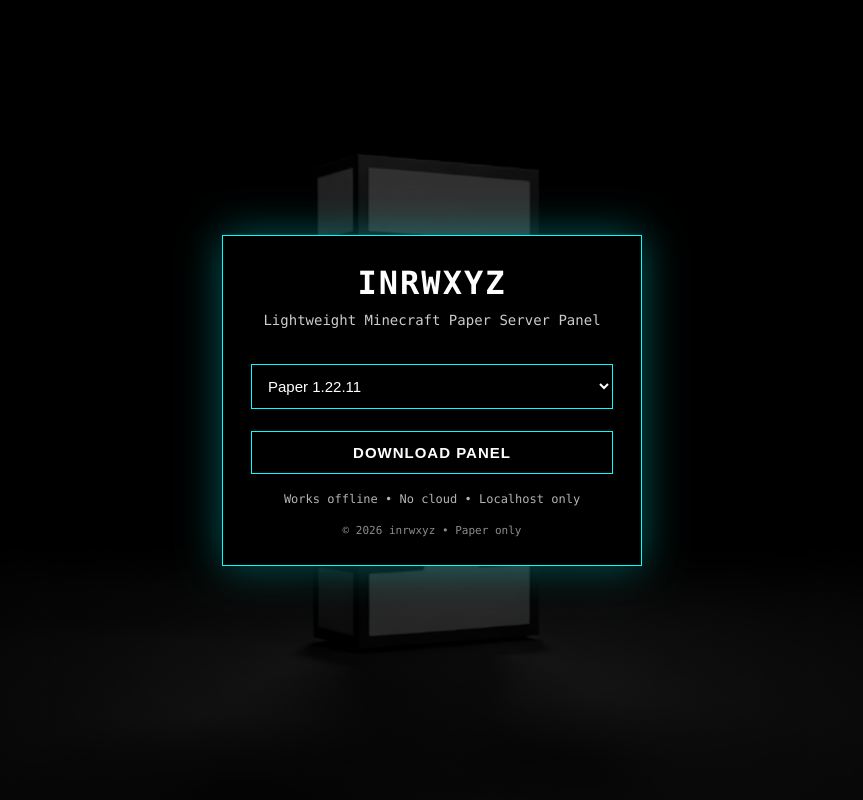
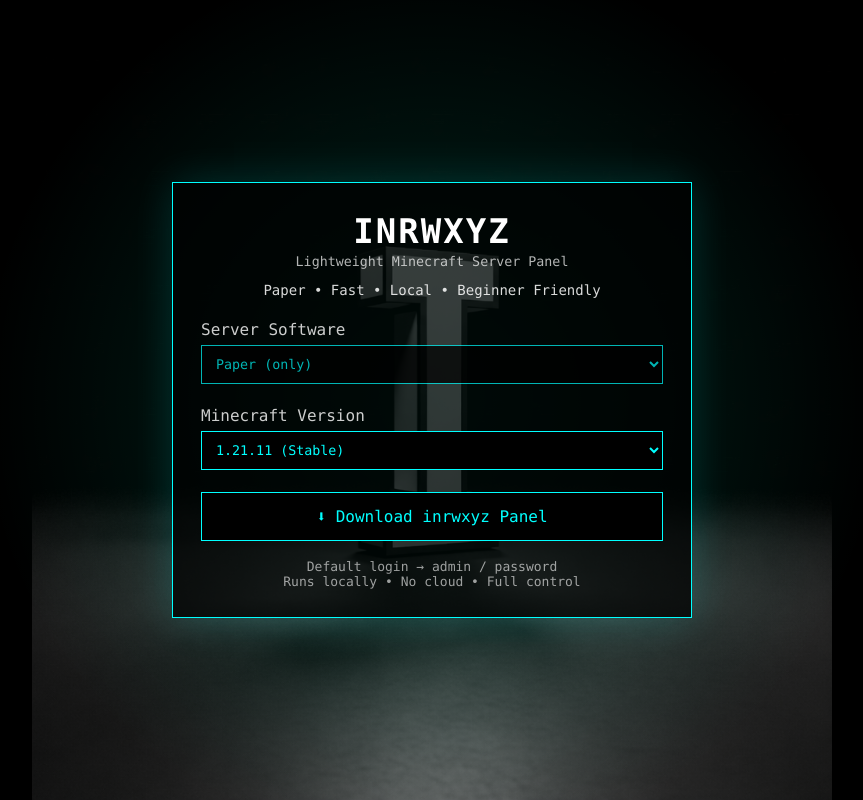
Before and after one commit to inrwxyz/inrwxyz-site, a plain HTML site: page index.html in a window 1280 px wide. Shown: the whole page, without its empty margins (208-1071 px from the left). Drawn offline with Linux system fonts and the light colour scheme.

Commit message:
Update index.html

```diff
--- a/index.html
+++ b/index.html
@@ -2,128 +2,133 @@
 <html lang="en">
 <head>
 <meta charset="UTF-8">
-<title>INRWXYZ Panel</title>
+<title>inrwxyz Panel</title>
+<meta name="viewport" content="width=device-width, initial-scale=1.0">
 
 <style>
-*{box-sizing:border-box}
-
+*{
+  margin:0;
+  padding:0;
+  box-sizing:border-box;
+  font-family: Consolas, monospace;
+}
 body{
-  margin:0;
-  font-family: Consolas, monospace;
-  background:url("bg.png") center/cover no-repeat fixed;
+  min-height:100vh;
+  background:
+    radial-gradient(circle at center, rgba(0,255,200,0.15), transparent 60%),
+    url("bg.png") center/contain no-repeat,
+    #000;
   color:#fff;
-}
-
-.overlay{
-  min-height:100vh;
-  background:rgba(0,0,0,0.8);
   display:flex;
   align-items:center;
   justify-content:center;
 }
-
 .card{
-  width:100%;
-  max-width:420px;
+  background:rgba(0,0,0,0.75);
+  border:1px solid #0ff;
   padding:28px;
-  border:1px solid #0ff;
-  background:#000;
-  box-shadow:0 0 40px rgba(0,255,255,.35);
+  width:92%;
+  max-width:520px;
+  text-align:center;
+  box-shadow:0 0 40px rgba(0,255,255,0.15);
 }
-
 h1{
-  text-align:center;
-  margin:0 0 10px;
+  font-size:34px;
   letter-spacing:2px;
 }
-
-.subtitle{
-  text-align:center;
-  font-size:14px;
-  opacity:.8;
-  margin-bottom:24px;
+small{
+  opacity:0.7;
 }
-
-select,button{
+.section{
+  margin-top:22px;
+  text-align:left;
+}
+label{
+  display:block;
+  margin-bottom:6px;
+  opacity:0.8;
+}
+select{
   width:100%;
-  padding:12px;
-  margin-top:12px;
+  padding:10px;
   background:#000;
-  color:#fff;
+  color:#0ff;
   border:1px solid #0ff;
-  font-size:15px;
 }
-
 button{
   margin-top:22px;
-  font-weight:bold;
-  letter-spacing:1px;
+  width:100%;
+  padding:14px;
+  background:#000;
+  color:#0ff;
+  border:1px solid #0ff;
+  font-size:16px;
+  cursor:pointer;
 }
-
 button:hover{
   background:#0ff;
   color:#000;
-  cursor:pointer;
 }
-
-.info{
+.footer{
   margin-top:18px;
-  font-size:12px;
-  opacity:.7;
-  text-align:center;
+  font-size:13px;
+  opacity:0.6;
 }
-
-.footer{
-  text-align:center;
-  margin-top:18px;
-  font-size:11px;
-  opacity:.55;
+.tag{
+  margin-top:12px;
+  font-size:14px;
+  opacity:0.85;
 }
 </style>
 </head>
 
 <body>
 
-<div class="overlay">
-  <div class="card">
+<div class="card">
+  <h1>INRWXYZ</h1>
+  <small>Lightweight Minecraft Server Panel</small>
 
-    <h1>INRWXYZ</h1>
-    <div class="subtitle">
-      Lightweight Minecraft Paper Server Panel
-    </div>
+  <div class="tag">
+    Paper • Fast • Local • Beginner Friendly
+  </div>
 
-    <!-- ONLY PAPER / ONLY VERSION -->
-    <select id="version" onchange="updateLink()">
-      <option value="1.22.11">Paper 1.22.11</option>
-      <!-- future versions add here -->
+  <div class="section">
+    <label>Server Software</label>
+    <select disabled>
+      <option>Paper (only)</option>
     </select>
+  </div>
 
-    <a id="download" href="#">
-      <button>DOWNLOAD PANEL</button>
-    </a>
+  <div class="section">
+    <label>Minecraft Version</label>
+    <select id="version">
+      <option value="1.21.11">1.21.11 (Stable)</option>
+      <option value="1.22.11">1.22.11 (Preview)</option>
+    </select>
+  </div>
 
-    <div class="info">
-      Works offline • No cloud • Localhost only
-    </div>
+  <button onclick="downloadPanel()">
+    ⬇ Download inrwxyz Panel
+  </button>
 
-    <div class="footer">
-      © 2026 inrwxyz • Paper only
-    </div>
-
+  <div class="footer">
+    Default login → admin / password<br>
+    Runs locally • No cloud • Full control
   </div>
 </div>
 
 <script>
-const links = {
-  "1.22.11":
-    "https://github.com/inrwxyz/inrwxyz-panel/releases/download/v1.22.11/paper-1.22.11.zip"
-};
+function downloadPanel(){
+  const v = document.getElementById("version").value;
 
-function updateLink(){
-  const v = document.getElementById("version").value;
-  document.getElementById("download").href = links[v];
+  if(v === "1.21.11"){
+    window.location.href =
+      "https://github.com/inrwxyz/inrwxyz-panel/releases/download/v1.0/server.panel.1.21.11.zip";
+  }
+  if(v === "1.22.11"){
+    alert("1.22.11 build coming soon");
+  }
 }
-updateLink();
 </script>
 
 </body>
```
